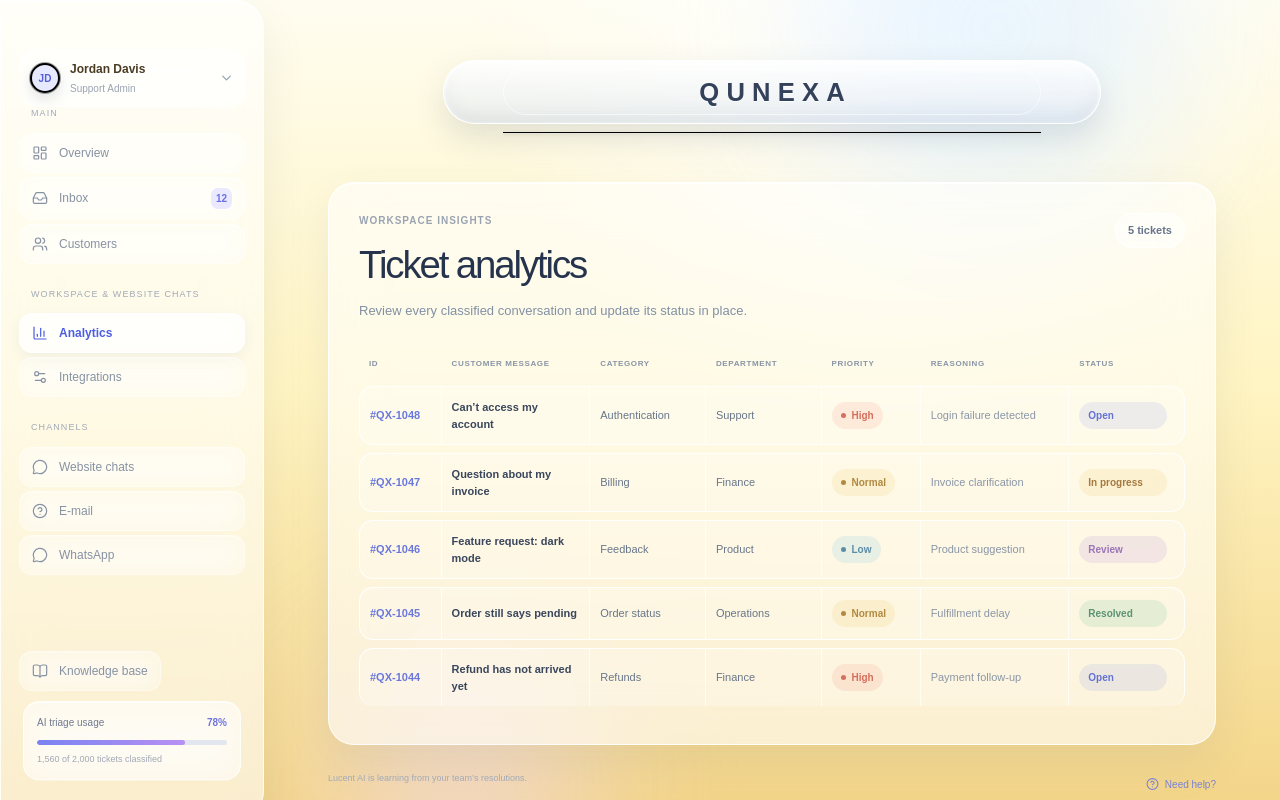
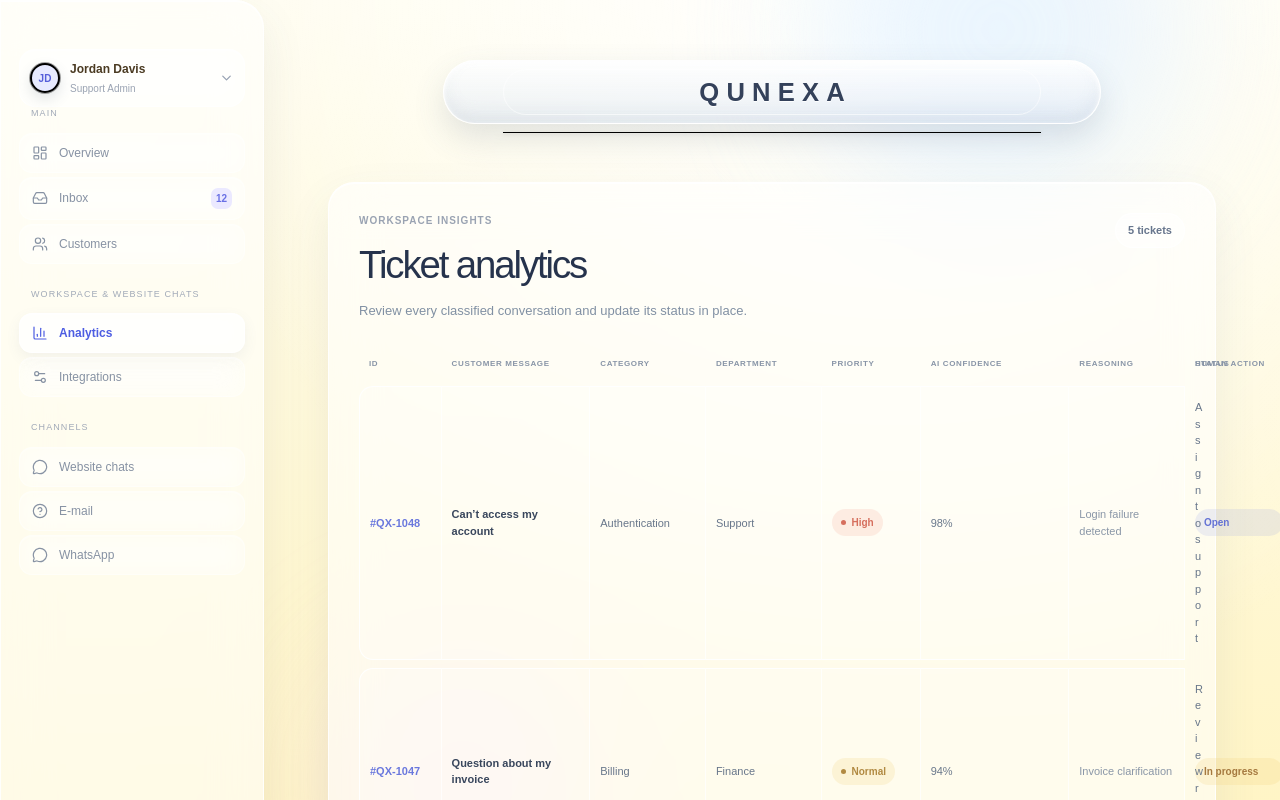
Before and after one commit to G-Deepesh/support-ticket-classifier-design, a Next.js app: page / in a window 1280 px wide. Both pictures are taken after a click on the button "Analytics". Shown: the top 800 px of the page. Built offline with nearby package versions, Linux system fonts and the light colour scheme.

Commit message:
feat: enhance analytics tickets with confidence and action fields
V0-Chat-Id: vdQpqlTGUPk

```diff
--- a/app/page.tsx
+++ b/app/page.tsx
@@ -43,11 +43,11 @@ const tickets = [
 ]
 
 const initialAnalyticsTickets = [
-  { id: '#QX-1048', message: 'Can’t access my account', category: 'Authentication', department: 'Support', priority: 'High', reasoning: 'Login failure detected', status: 'Open' },
-  { id: '#QX-1047', message: 'Question about my invoice', category: 'Billing', department: 'Finance', priority: 'Normal', reasoning: 'Invoice clarification', status: 'In progress' },
-  { id: '#QX-1046', message: 'Feature request: dark mode', category: 'Feedback', department: 'Product', priority: 'Low', reasoning: 'Product suggestion', status: 'Review' },
-  { id: '#QX-1045', message: 'Order still says pending', category: 'Order status', department: 'Operations', priority: 'Normal', reasoning: 'Fulfillment delay', status: 'Resolved' },
-  { id: '#QX-1044', message: 'Refund has not arrived yet', category: 'Refunds', department: 'Finance', priority: 'High', reasoning: 'Payment follow-up', status: 'Open' },
+  { id: '#QX-1048', message: 'Can’t access my account', category: 'Authentication', department: 'Support', priority: 'High', confidence: '98%', reasoning: 'Login failure detected', status: 'Open', action: 'Assign to support' },
+  { id: '#QX-1047', message: 'Question about my invoice', category: 'Billing', department: 'Finance', priority: 'Normal', confidence: '94%', reasoning: 'Invoice clarification', status: 'In progress', action: 'Review reply' },
+  { id: '#QX-1046', message: 'Feature request: dark mode', category: 'Feedback', department: 'Product', priority: 'Low', confidence: '89%', reasoning: 'Product suggestion', status: 'Review', action: 'Send to product' },
+  { id: '#QX-1045', message: 'Order still says pending', category: 'Order status', department: 'Operations', priority: 'Normal', confidence: '96%', reasoning: 'Fulfillment delay', status: 'Resolved', action: 'No action needed' },
+  { id: '#QX-1044', message: 'Refund has not arrived yet', category: 'Refunds', department: 'Finance', priority: 'High', confidence: '92%', reasoning: 'Payment follow-up', status: 'Open', action: 'Escalate to finance' },
 ]
 type AnalyticsTicket = (typeof initialAnalyticsTickets)[number]
 
@@ -67,7 +67,7 @@ export default function Page() {
   const addDemoTicket = (message: string) => {
     const cleanMessage = message.trim()
     if (!cleanMessage) return
-    setAnalyticsTickets((current) => [{ id: `#QX-${1050 + current.length}`, message: cleanMessage, category: 'General inquiry', department: 'Support', priority: 'Normal', reasoning: 'Demo query classified in real time', status: 'Open' }, ...current])
+    setAnalyticsTickets((current) => [{ id: `#QX-${1050 + current.length}`, message: cleanMessage, category: 'General inquiry', department: 'Support', priority: 'Normal', confidence: '91%', reasoning: 'Demo query classified in real time', status: 'Open', action: 'Assign to support' }, ...current])
     setActive('Analytics')
     setDemoQuery('')
     setDemoDialogOpen(false)
@@ -163,7 +163,7 @@ export default function Page() {
 function AnalyticsView({ tickets, onUpdate }: { tickets: AnalyticsTicket[]; onUpdate: (id: string, status: string) => void }) {
   return <section className="analytics-view glass-panel" aria-labelledby="analytics-title">
     <div className="analytics-heading"><div><p className="eyebrow">Workspace insights</p><h2 id="analytics-title">Ticket analytics</h2><p>Review every classified conversation and update its status in place.</p></div><div className="analytics-actions"><span className="analytics-count">{tickets.length} tickets</span></div></div>
-    <div className="analytics-table-wrap"><table className="analytics-table"><thead><tr><th>ID</th><th>Customer message</th><th>Category</th><th>Department</th><th>Priority</th><th>Reasoning</th><th>Status</th></tr></thead><tbody>{tickets.map((ticket) => <tr key={ticket.id}><td className="ticket-id">{ticket.id}</td><td className="message-cell">{ticket.message}</td><td>{ticket.category}</td><td>{ticket.department}</td><td><span className={`table-priority ${ticket.priority.toLowerCase()}`}><i />{ticket.priority}</span></td><td className="reasoning-cell">{ticket.reasoning}</td><td><select className={`table-status-select ${ticket.status.toLowerCase().replace(' ', '-')}`} value={ticket.status} onChange={(event) => onUpdate(ticket.id, event.target.value)} aria-label={`Update status for ${ticket.id}`}><option>Open</option><option>In progress</option><option>Review</option><option>Resolved</option></select></td></tr>)}</tbody></table></div>
+    <div className="analytics-table-wrap"><table className="analytics-table"><thead><tr><th>ID</th><th>Customer message</th><th>Category</th><th>Department</th><th>Priority</th><th>AI confidence</th><th>Reasoning</th><th>Status</th><th>Human action</th></tr></thead><tbody>{tickets.map((ticket) => <tr key={ticket.id}><td className="ticket-id">{ticket.id}</td><td className="message-cell">{ticket.message}</td><td>{ticket.category}</td><td>{ticket.department}</td><td><span className={`table-priority ${ticket.priority.toLowerCase()}`}><i />{ticket.priority}</span></td><td className="confidence-cell">{ticket.confidence}</td><td className="reasoning-cell">{ticket.reasoning}</td><td><select className={`table-status-select ${ticket.status.toLowerCase().replace(' ', '-')}`} value={ticket.status} onChange={(event) => onUpdate(ticket.id, event.target.value)} aria-label={`Update status for ${ticket.id}`}><option>Open</option><option>In progress</option><option>Review</option><option>Resolved</option></select></td><td className="human-action-cell">{ticket.action}</td></tr>)}</tbody></table></div>
   </section>
 }
 
```
